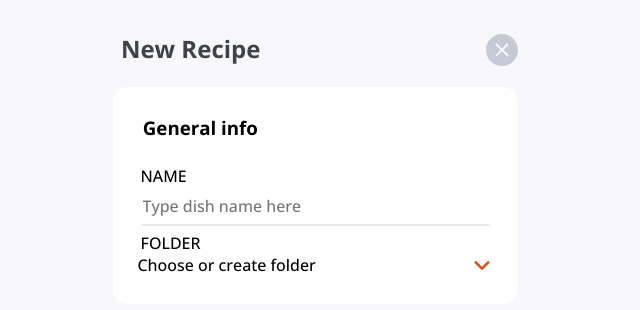
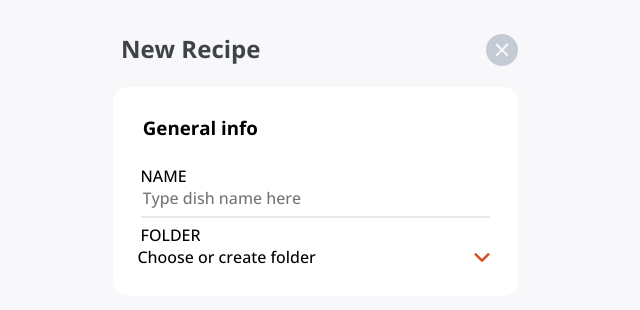
Before and after one commit to Android789515/recipe-site, a Next.js app: page / in a window 1280 px wide. Shown: the top 310 px of the page, without its empty margins (325-965 px from the left). Built offline with nearby package versions, Linux system fonts and the light colour scheme.

Commit message:
Removed top padding for ControlledInput component; spacing will be controlled with margins on adjacent components instead.

```diff
--- a/styles/generic-components/forms-and-inputs/ControlledInput.module.scss
+++ b/styles/generic-components/forms-and-inputs/ControlledInput.module.scss
@@ -6,7 +6,7 @@
 
   width: 100%;
 
-  padding: .5em .125em .4em .125em;
+  padding: 0 .125em .4em .125em;
 
   border-bottom: solid variables.$line-color 2px;
 }
```
